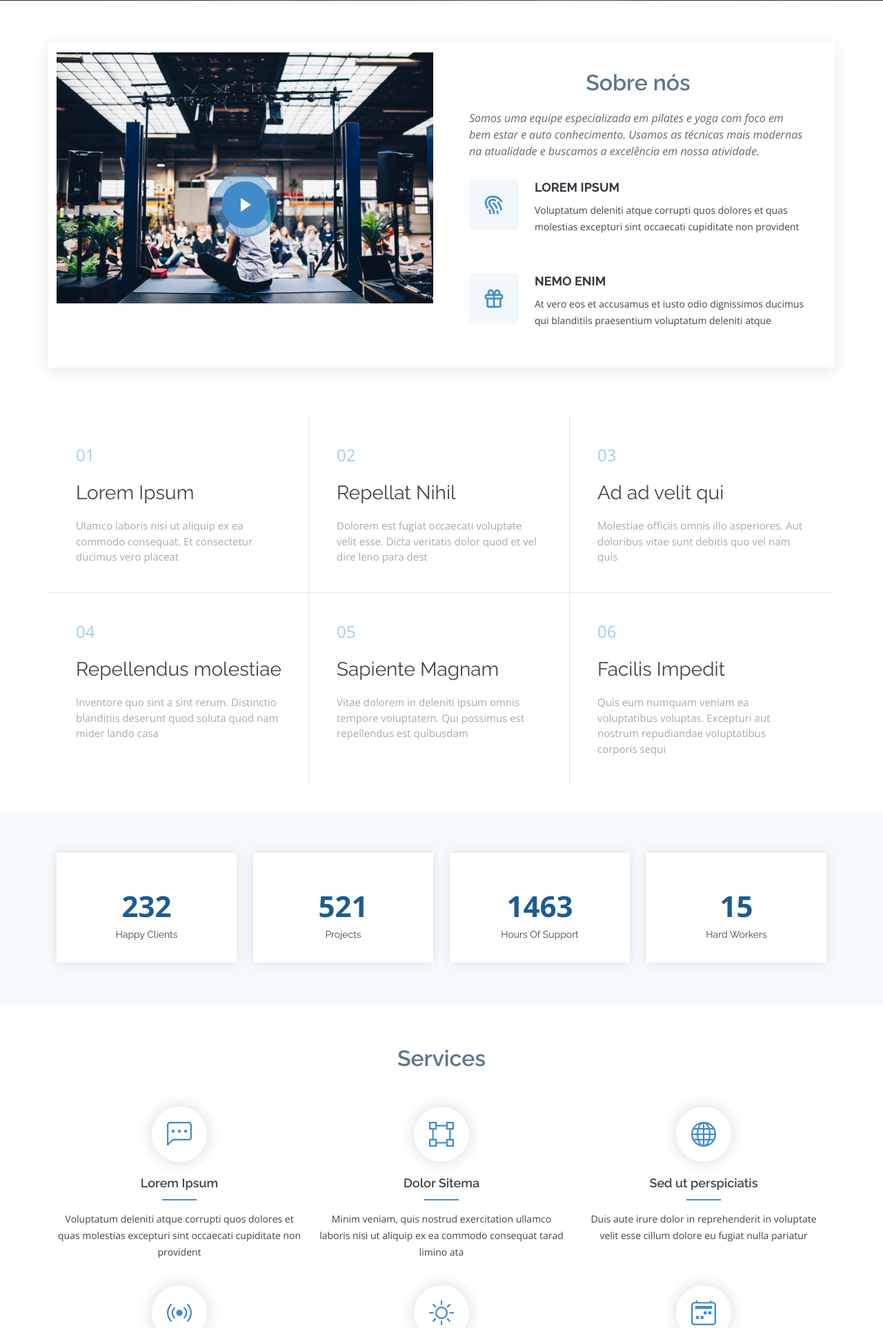
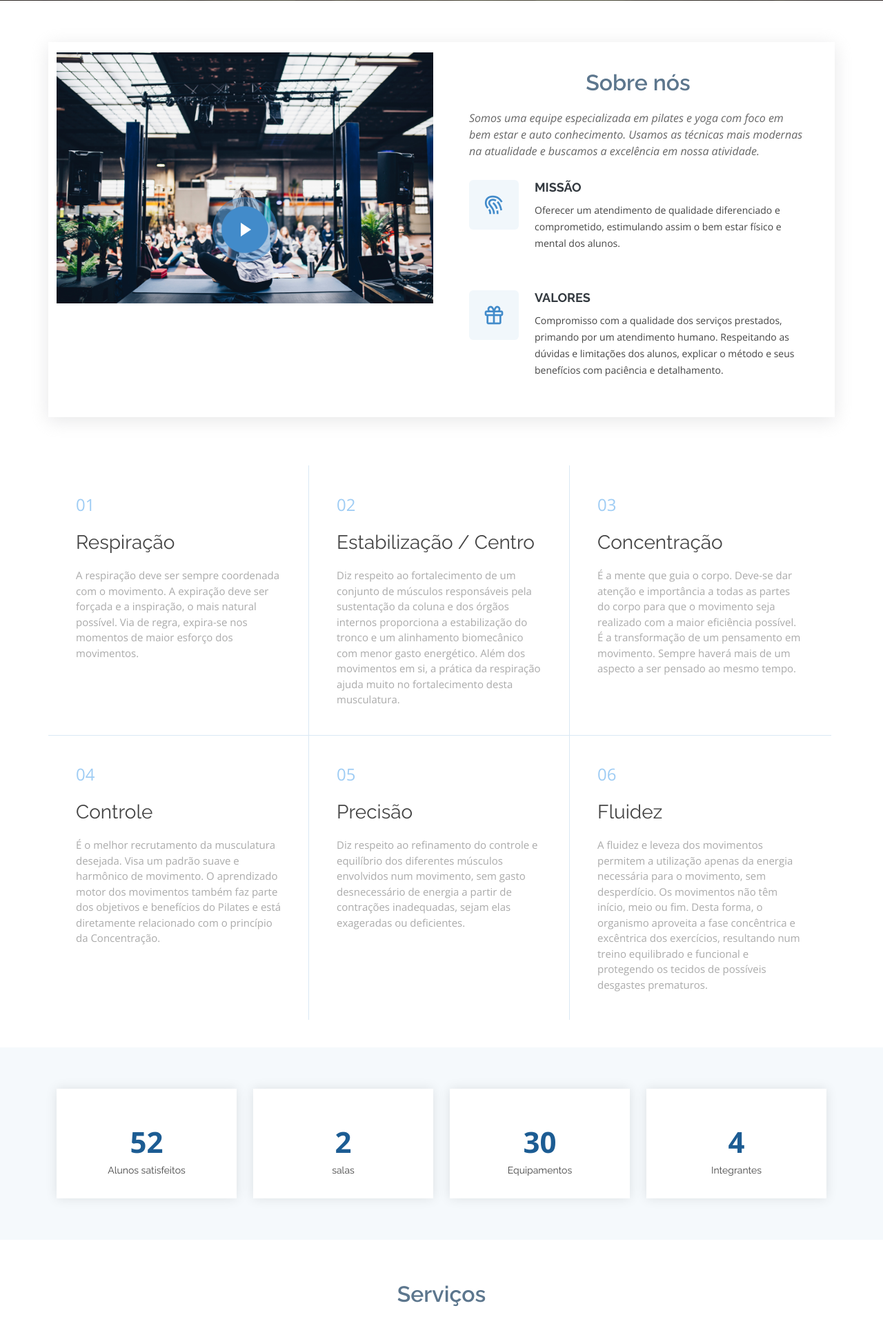
Before and after one commit to julioreis-dev/studio_pilates, a Django app: page / in a window 1280 px wide. Shown: the part 799-2725 px from the top of the page at 69% size. Run offline with Django 3.2, Linux system fonts and the light colour scheme; some libraries are stand-ins or nearby versions.

Commit message:
improvement in index.html

```diff
--- a/alunos/templates/index.html
+++ b/alunos/templates/index.html
@@ -182,14 +182,14 @@
 
             <div class="icon-box" data-aos="fade-up" data-aos-delay="100">
               <div class="icon"><i class="bx bx-fingerprint"></i></div>
-              <h4 class="title"><a href="">Lorem Ipsum</a></h4>
-              <p class="description">Voluptatum deleniti atque corrupti quos dolores et quas molestias excepturi sint occaecati cupiditate non provident</p>
+              <h4 class="title"><a href="">Missão</a></h4>
+              <p class="description">Oferecer um atendimento de qualidade diferenciado e comprometido, estimulando assim o bem estar físico e mental dos alunos. </p>
             </div>
 
             <div class="icon-box" data-aos="fade-up" data-aos-delay="100">
               <div class="icon"><i class="bx bx-gift"></i></div>
-              <h4 class="title"><a href="">Nemo Enim</a></h4>
-              <p class="description">At vero eos et accusamus et iusto odio dignissimos ducimus qui blanditiis praesentium voluptatum deleniti atque</p>
+              <h4 class="title"><a href="">Valores</a></h4>
+              <p class="description">Compromisso com a qualidade dos serviços prestados, primando por um atendimento humano. Respeitando as dúvidas e limitações dos alunos, explicar o método e seus benefícios com paciência e detalhamento.</p>
             </div>
 
           </div>
@@ -206,38 +206,38 @@
 
           <div class="col-lg-4 col-md-6 content-item" data-aos="fade-up">
             <span>01</span>
-            <h4>Lorem Ipsum</h4>
-            <p>Ulamco laboris nisi ut aliquip ex ea commodo consequat. Et consectetur ducimus vero placeat</p>
+            <h4>Respiração</h4>
+            <p>A respiração deve ser sempre coordenada com o movimento. A expiração deve ser forçada e a inspiração, o mais natural possível. Via de regra, expira-se nos momentos de maior esforço dos movimentos.</p>
           </div>
 
           <div class="col-lg-4 col-md-6 content-item" data-aos="fade-up" data-aos-delay="100">
             <span>02</span>
-            <h4>Repellat Nihil</h4>
-            <p>Dolorem est fugiat occaecati voluptate velit esse. Dicta veritatis dolor quod et vel dire leno para dest</p>
+            <h4>Estabilização / Centro</h4>
+            <p>Diz respeito ao fortalecimento de um conjunto de músculos responsáveis pela sustentação da coluna e dos órgãos internos proporciona a estabilização do tronco e um alinhamento biomecânico com menor gasto energético.  Além dos movimentos em si, a prática da respiração ajuda muito no fortalecimento desta musculatura.</p>
           </div>
 
           <div class="col-lg-4 col-md-6 content-item" data-aos="fade-up" data-aos-delay="200">
             <span>03</span>
-            <h4> Ad ad velit qui</h4>
-            <p>Molestiae officiis omnis illo asperiores. Aut doloribus vitae sunt debitis quo vel nam quis</p>
+            <h4>Concentração</h4>
+            <p>É a mente que guia o corpo. Deve-se dar atenção e importância a todas as partes do corpo para que o movimento seja realizado com a maior eficiência possível. É a transformação de um pensamento em movimento. Sempre haverá mais de um aspecto a ser pensado ao mesmo tempo.</p>
           </div>
 
           <div class="col-lg-4 col-md-6 content-item" data-aos="fade-up" data-aos-delay="300">
             <span>04</span>
-            <h4>Repellendus molestiae</h4>
-            <p>Inventore quo sint a sint rerum. Distinctio blanditiis deserunt quod soluta quod nam mider lando casa</p>
+            <h4>Controle</h4>
+            <p>É o melhor recrutamento da musculatura desejada. Visa um padrão suave e harmônico de movimento. O aprendizado motor dos movimentos também faz parte dos objetivos e benefícios do Pilates e está diretamente relacionado com o princípio da Concentração.</p>
           </div>
 
           <div class="col-lg-4 col-md-6 content-item" data-aos="fade-up" data-aos-delay="400">
             <span>05</span>
-            <h4>Sapiente Magnam</h4>
-            <p>Vitae dolorem in deleniti ipsum omnis tempore voluptatem. Qui possimus est repellendus est quibusdam</p>
+            <h4>Precisão</h4>
+            <p>Diz respeito ao refinamento do controle e equilíbrio dos diferentes músculos envolvidos num movimento, sem gasto desnecessário de energia a partir de contrações inadequadas, sejam elas exageradas ou deficientes.</p>
           </div>
 
           <div class="col-lg-4 col-md-6 content-item" data-aos="fade-up" data-aos-delay="500">
             <span>06</span>
-            <h4>Facilis Impedit</h4>
-            <p>Quis eum numquam veniam ea voluptatibus voluptas. Excepturi aut nostrum repudiandae voluptatibus corporis sequi</p>
+            <h4>Fluidez</h4>
+            <p>A fluidez e leveza dos movimentos permitem a utilização apenas da energia necessária para o movimento, sem desperdício. Os movimentos não têm início, meio ou fim. Desta forma, o organismo aproveita a fase concêntrica e excêntrica dos exercícios, resultando num treino equilibrado e funcional e protegendo os tecidos de possíveis desgastes prematuros.</p>
           </div>
 
         </div>
@@ -254,32 +254,32 @@
           <div class="col-lg-3 col-md-6 text-center" data-aos="fade-up">
             <div class="count-box">
               <i class="bi bi-simple-smile" style="color: #20b38e;"></i>
-              <span data-purecounter-start="0" data-purecounter-end="232" data-purecounter-duration="1" class="purecounter"></span>
-              <p>Happy Clients</p>
+              <span data-purecounter-start="0" data-purecounter-end="52" data-purecounter-duration="1" class="purecounter"></span>
+              <p>Alunos satisfeitos</p>
             </div>
           </div>
 
           <div class="col-lg-3 col-md-6 text-center" data-aos="fade-up" data-aos-delay="200">
             <div class="count-box">
               <i class="bi bi-document-folder" style="color: #c042ff;"></i>
-              <span data-purecounter-start="0" data-purecounter-end="521" data-purecounter-duration="1" class="purecounter"></span>
-              <p>Projects</p>
+              <span data-purecounter-start="0" data-purecounter-end="2" data-purecounter-duration="1" class="purecounter"></span>
+              <p>salas</p>
             </div>
           </div>
 
           <div class="col-lg-3 col-md-6 text-center" data-aos="fade-up" data-aos-delay="400">
             <div class="count-box">
               <i class="bi bi-live-support" style="color: #46d1ff;"></i>
-              <span data-purecounter-start="0" data-purecounter-end="1463" data-purecounter-duration="1" class="purecounter"></span>
-              <p>Hours Of Support</p>
+              <span data-purecounter-start="0" data-purecounter-end="30" data-purecounter-duration="1" class="purecounter"></span>
+              <p>Equipamentos</p>
             </div>
           </div>
 
           <div class="col-lg-3 col-md-6 text-center" data-aos="fade-up" data-aos-delay="600">
             <div class="count-box">
               <i class="bi bi-users-alt-5" style="color: #ffb459;"></i>
-              <span data-purecounter-start="0" data-purecounter-end="15" data-purecounter-duration="1" class="purecounter"></span>
-              <p>Hard Workers</p>
+              <span data-purecounter-start="0" data-purecounter-end="4" data-purecounter-duration="1" class="purecounter"></span>
+              <p>Integrantes</p>
             </div>
           </div>
 
@@ -293,7 +293,7 @@
       <div class="container" data-aos="fade-up">
 
         <div class="section-title">
-          <h2>Services</h2>
+          <h2>Serviços</h2>
         </div>
 
         <div class="row">
@@ -338,7 +338,10 @@
 
         <div class="section-title">
           <h2>Nossas instalações</h2>
-          <p>Magnam dolores commodi suscipit. Necessitatibus eius consequatur ex aliquid fuga eum quidem. Sit sint consectetur velit. Quisquam quos quisquam cupiditate. Et nemo qui impedit suscipit alias ea. Quia fugiat sit in iste officiis commodi quidem hic quas.</p>
+          <p>Por seguir o Método Clássico de Pilates, todos os aparelhos do Studio Julia Pessoa, possuem as medidas
+            e funcionalidades projetadas para o desenvolvimento da atividade. O studio conta com equipamentos novos,
+            distribuídos em um ambiente climatizado e aconchegante. Atendemos de segunda à sexta-feria das 08:00 hs
+            às 21:00 hs.</p>
         </div>
 
         <div class="row">
@@ -491,7 +494,7 @@
 
         <div class="section-title">
           <h2>Nosso Time</h2>
-          <p>Magnam dolores commodi suscipit. Necessitatibus eius consequatur ex aliquid fuga eum quidem.</p>
+          <p>Conheçam os nosso profissionais que contribuem diariamente para o bem estar dos nosso alunos e colaboradores.</p>
         </div>
 
         <div class="row">
```
